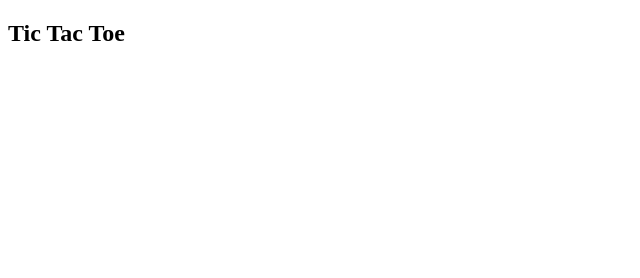
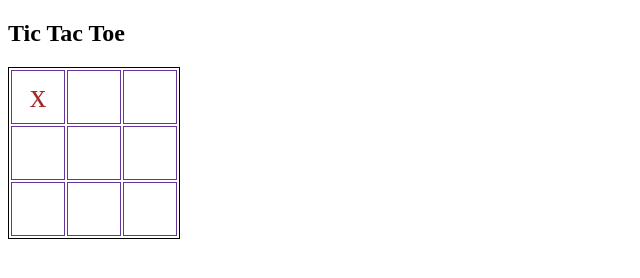
Before and after one commit to MarcoDSilva/tic-tac-toe, a plain HTML site: page index.html in a window 1280 px wide. Shown: the whole page, without its empty margins (0-640 px from the left). Drawn offline with Linux system fonts and the light colour scheme.

Commit message:
html board and style placeholders

```diff
--- a/index.html
+++ b/index.html
@@ -9,6 +9,23 @@
 <body>
     <h2>Tic Tac Toe</h2>
 
+    <table class="board">
+        <tr>
+            <td class="cell">x</td>
+            <td class="cell"></td>
+            <td class="cell"></td>
+        </tr>
+        <tr>
+            <td class="cell"></td>
+            <td class="cell"></td>
+            <td class="cell"></td>
+        </tr>
+        <tr>
+            <td class="cell"></td>
+            <td class="cell"></td>
+            <td class="cell"></td>
+        </tr>
+    </table>
 </body>
 <script src="scripts.js"></script>
 </html>
--- a/styles.css
+++ b/styles.css
@@ -1 +1,18 @@
 /* css */
+
+.board {
+    border: 1px solid black;
+}
+
+.cell {
+    width:50px;
+    height:50px;
+    border:1px solid rebeccapurple;
+    text-align: center;
+    font-size:33px;
+    color: brown;
+}
+
+.cell:hover {
+    background-color: sandybrown;
+}
```
